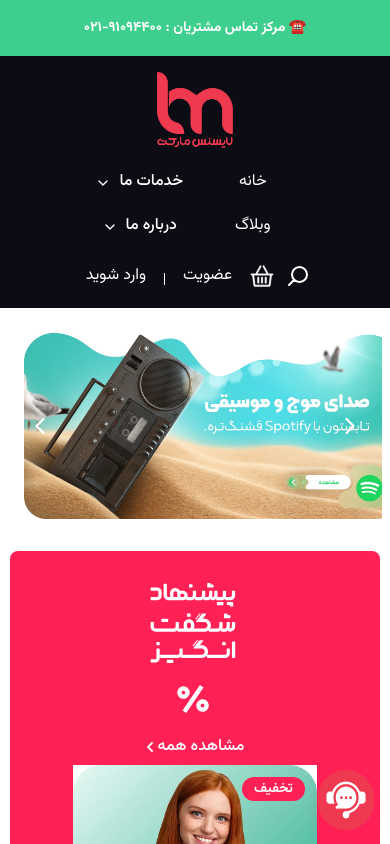
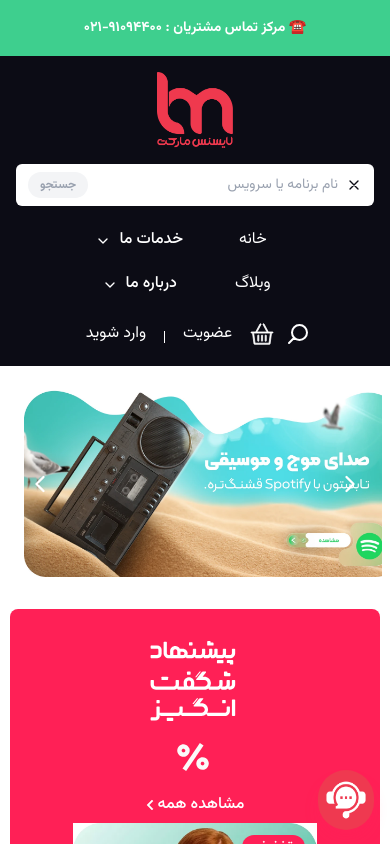
Before and after one commit to hadinmt85/license-market, a Next.js app: page / in a window 390 px wide. Both pictures are taken after a click on the picture 298 px from the left and 276 px from the top of the page. Shown: the top 844 px of the page. Built offline with nearby package versions, Linux system fonts and the light colour scheme.

Commit message:
add responsive search box toggle

```diff
--- a/app/components/Navbar.tsx
+++ b/app/components/Navbar.tsx
@@ -1,3 +1,6 @@
+"use client";
+
+import { useState } from "react";
 import Image from "next/image";
 import Link from "next/link";
 import {
@@ -67,11 +70,60 @@
     "همکاری با ما",
 ];
 
+function SearchBox({ onClose, className = "" }: { onClose: () => void; className?: string }) {
+    return (
+        <div
+            dir="rtl"
+            className={`flex items-center gap-2 rounded-sm bg-white px-3 py-2 sm:px-4 sm:py-3 ${className}`}
+        >
+            <button
+                type="button"
+                onClick={onClose}
+                aria-label="بستن جستجو"
+                className="cursor-pointer text-[#0C0C15]"
+            >
+                <svg
+                    xmlns="http://www.w3.org/2000/svg"
+                    className="size-4 sm:size-5"
+                    viewBox="0 0 24 24"
+                    fill="none"
+                    stroke="currentColor"
+                    strokeWidth={2}
+                    strokeLinecap="round"
+                    strokeLinejoin="round"
+                >
+                    <path d="M18 6L6 18M6 6l12 12" />
+                </svg>
+            </button>
+            <input
+                type="text"
+                autoFocus
+                placeholder="نام برنامه یا سرویس"
+                className="flex-1 bg-transparent text-right text-sm sm:text-base text-[#0C0C15] placeholder:text-gray-400 outline-none"
+            />
+            <button
+                type="button"
+                className="cursor-pointer rounded-full bg-gray-100 px-3 py-1 text-[12px] sm:px-4 sm:py-1.5 sm:text-[13px] font-bold text-gray-400"
+            >
+                جستجو
+            </button>
+        </div>
+    );
+}
+
 function Header() {
+    const [isSearchOpen, setIsSearchOpen] = useState(false);
+
     return (
-        <div className="bg-[#0C0C15] flex flex-col items-center gap-4 px-4 py-4 sm:h-34 sm:flex-row sm:justify-between sm:gap-0 sm:px-37 sm:py-0">
-            <div className="flex flex-col items-center gap-4 sm:flex-row sm:gap-11">
+        <div className="bg-[#0C0C15] relative flex flex-col items-center gap-4 px-4 py-4 sm:h-34 sm:flex-row sm:justify-between sm:gap-0 sm:px-37 sm:py-0">
+            <div className="flex w-full flex-col items-center gap-4 sm:w-auto sm:flex-row sm:gap-11">
                 <Image className="size-19" src="/foto/lisens.png" alt="Logo" width={100} height={100} />
+                {isSearchOpen && (
+                    <SearchBox
+                        onClose={() => setIsSearchOpen(false)}
+                        className="w-full sm:hidden"
+                    />
+                )}
                 <NavigationMenu>
                     <NavigationMenuList className="grid grid-cols-2 gap-2 sm:flex sm:flex-row sm:gap-7">
                         <NavigationMenuItem>
@@ -139,7 +191,22 @@
                 </NavigationMenu>
             </div>
             <div className="flex flex-row items-center gap-5 max-sm:gap-3">
-                <Image className="size-6 cursor-pointer" src="/foto/search.svg" alt="" width={24} height={24} />
+                <div className="relative">
+                    <Image
+                        onClick={() => setIsSearchOpen(true)}
+                        className="size-6 cursor-pointer"
+                        src="/foto/search.svg"
+                        alt=""
+                        width={24}
+                        height={24}
+                    />
+                    {isSearchOpen && (
+                        <SearchBox
+                            onClose={() => setIsSearchOpen(false)}
+                            className="hidden sm:flex sm:absolute sm:top-1/2 sm:right-0 sm:-translate-y-1/2 sm:w-[360] sm:z-50"
+                        />
+                    )}
+                </div>
                 <Image className="size-6 cursor-pointer" src="/foto/shop.svg" alt="" width={24} height={24} />
                 <Link href={"#"} className="text-base px-1.5 py-1 text-white cursor-pointer rounded-full transition-all duration-300 ease-out data-[state=open]:bg-[#d32e3b] hover:bg-[#d32e3b] hover:text-white">عضویت</Link>
                 <div className="w-px h-3 bg-white mt-1.5"></div>
```
